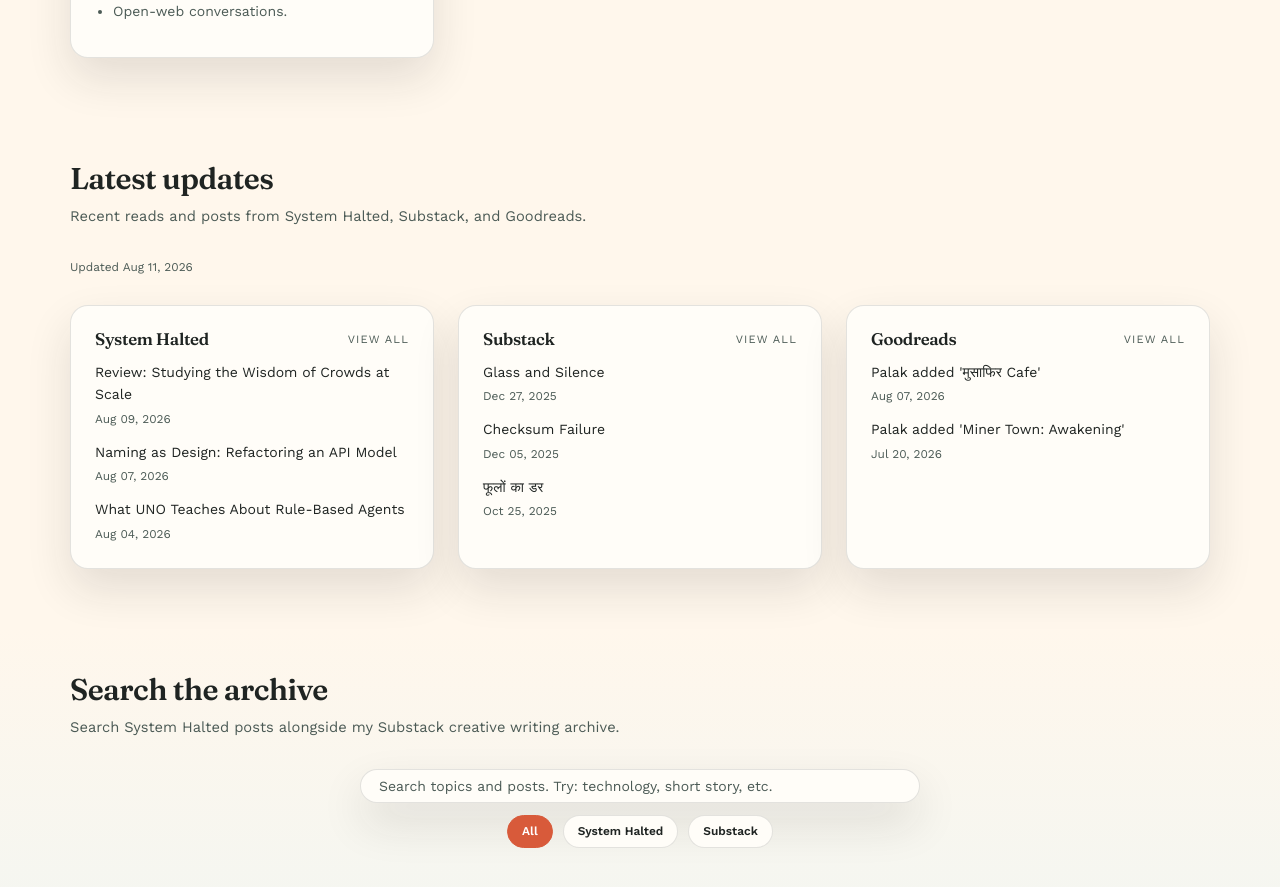
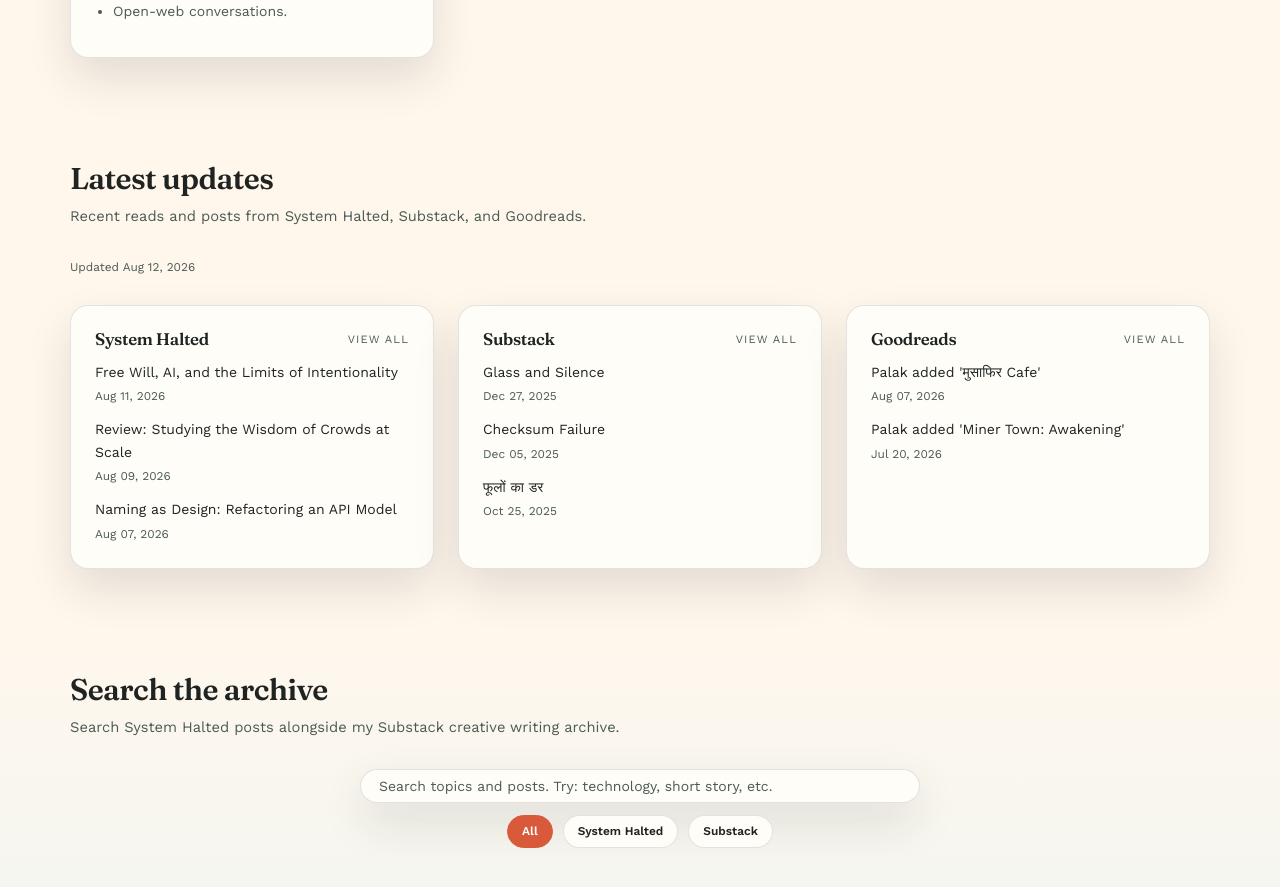
Before and after one commit to systemhalted/about-me, a Jekyll site: the page built from index.html, in a window 1280 px wide and 900 px high, scrolled down 2331 px. Shown: the top 887 px of the window. Built offline with Jekyll 4.4.1, drawn with Linux system fonts in a browser that asks for light colours; nearby versions of some CDN libraries.

Commit message:
refresh content feeds

```diff
--- a/_data/latest_sources.json
+++ b/_data/latest_sources.json
@@ -1,5 +1,5 @@
 {
-  "updated_at": "2026-08-11T03:54:47Z",
+  "updated_at": "2026-08-12T04:17:45Z",
   "sources": [
     {
       "id": "systemhalted",
@@ -7,6 +7,11 @@
       "url": "https://systemhalted.in",
       "feed_url": "https://systemhalted.in/feed.xml",
       "items": [
+        {
+          "title": "Free Will, AI, and the Limits of Intentionality",
+          "url": "https://systemhalted.in/2026/08/11/free-will-ai-and-the-limits-of-intentionality/",
+          "published": "2026-08-11T00:00:00Z"
+        },
         {
           "title": "Review: Studying the Wisdom of Crowds at Scale",
           "url": "https://systemhalted.in/2026/08/09/review-studying-wisdom-of-crowds-at-scale/",
@@ -16,11 +21,6 @@
           "title": "Naming as Design: Refactoring an API Model",
           "url": "https://systemhalted.in/2026/08/07/naming-as-design-refactoring-an-api-model/",
           "published": "2026-08-07T05:30:00Z"
-        },
-        {
-          "title": "What UNO Teaches About Rule-Based Agents",
-          "url": "https://systemhalted.in/2026/08/04/what-uno-teaches-about-rule-based-agents/",
-          "published": "2026-08-04T00:00:00Z"
         }
       ]
     },
```
